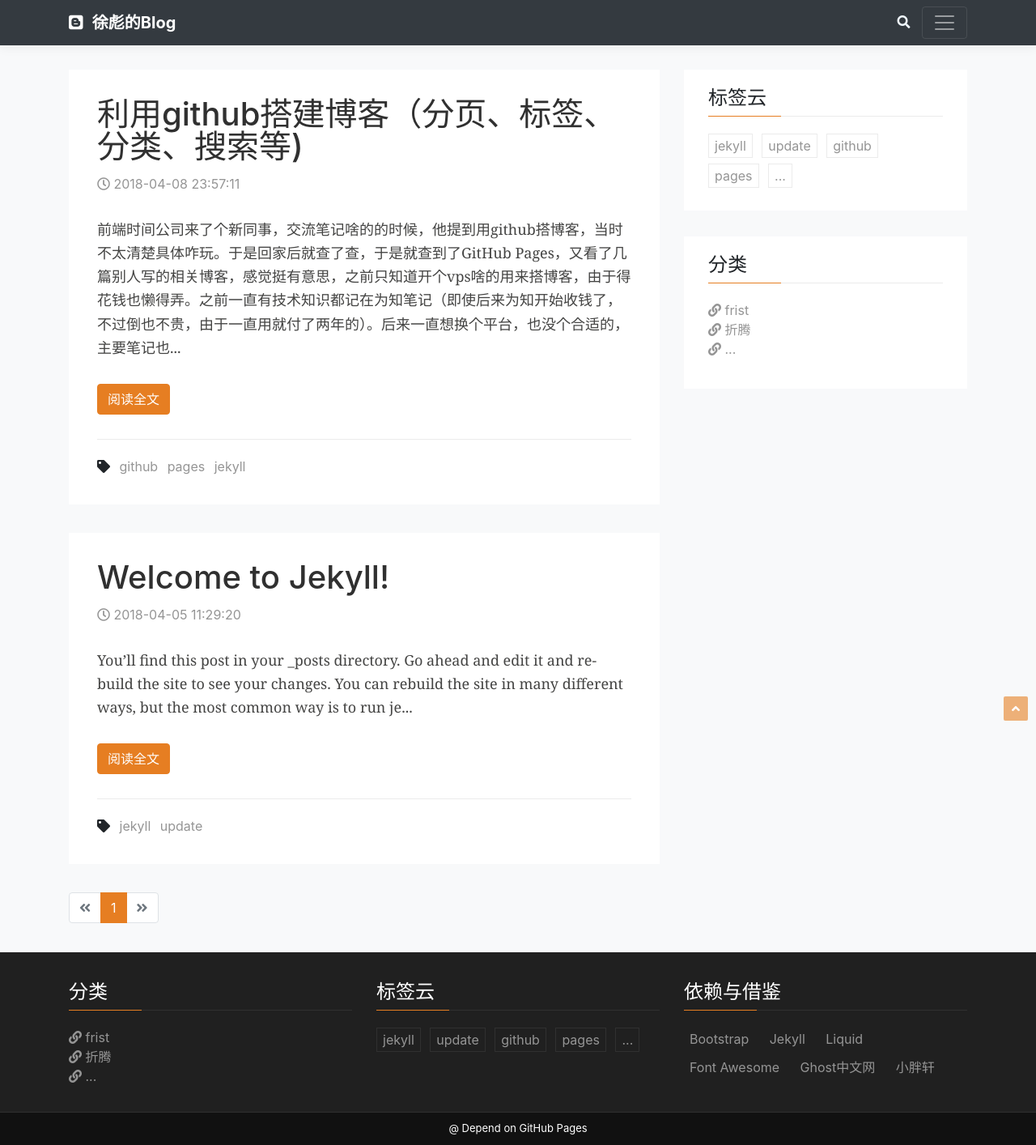
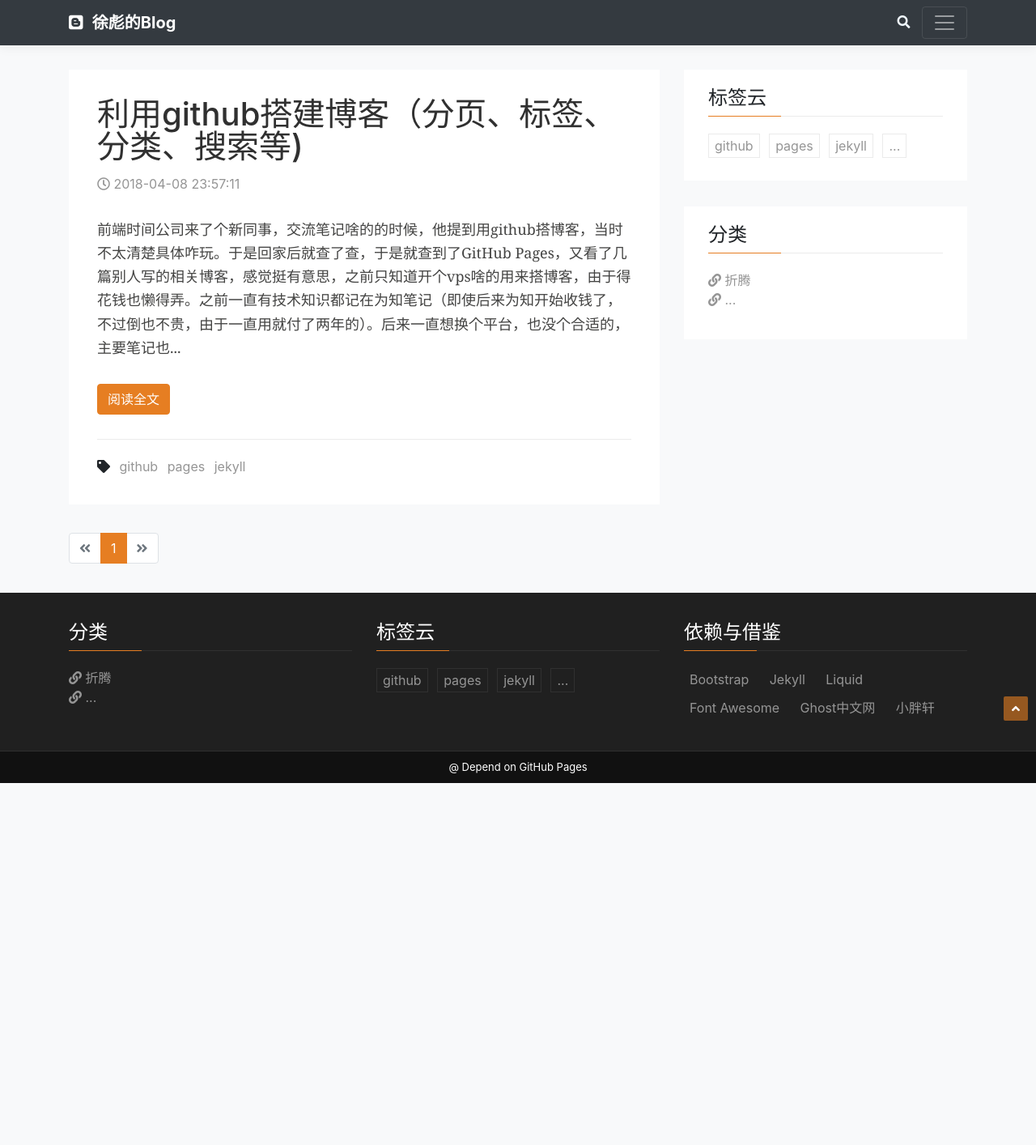
Before and after one commit to xubiaosunny/xubiaosunny.github.io, a Jekyll site: the page built from index.html, in a window 1280 px wide. Shown: the whole page at 81% size. Built offline with Jekyll 4.4.1, drawn with Linux system fonts in a browser that asks for light colours; the list of posts is cut into pages by our own code; after the commit the page ends 967 px from its top, so only the background shows below that.

Commit message:
添加head信息。删除默认博客

````diff
--- a/_includes/head.html
+++ b/_includes/head.html
@@ -1,8 +1,9 @@
 <head>
     <meta charset="utf-8">
     <meta name="viewport" content="width=device-width, initial-scale=1, shrink-to-fit=no">
-    <meta name="description" content="">
-    <meta name="author" content="xubiaosunny@163.com">
+    <meta name="description" content="{{ site.description }}">
+    <meta name="author" content="{{ site.email }}">
+    <meta name="keywords" content="xubiaosunny,{{ site.title }},{% for k in page.tags %}{{ k }},{% endfor %}">
     <link rel="icon" href="../../../../favicon.ico">
     <title>{{ site.title }}</title>
     {%- include css.html -%}
--- a/_posts/jekyll/2018-04-05-welcome-to-jekyll.md
+++ /dev/null
@@ -1,26 +0,0 @@
----
-layout: post
-title:  "Welcome to Jekyll!"
-date:   2018-04-05 19:29:20 +0800
-categories: frist
-tags: jekyll update
----
-You’ll find this post in your `_posts` directory. Go ahead and edit it and re-build the site to see your changes. You can rebuild the site in many different ways, but the most common way is to run `jekyll serve`, which launches a web server and auto-regenerates your site when a file is updated.
-
-To add new posts, simply add a file in the `_posts` directory that follows the convention `YYYY-MM-DD-name-of-post.ext` and includes the necessary front matter. Take a look at the source for this post to get an idea about how it works.
-
-Jekyll also offers powerful support for code snippets:
-
-```ruby
-def print_hi(name)
-  puts "Hi, #{name}"
-end
-print_hi('Tom')
-#=> prints 'Hi, Tom' to STDOUT.
-```
-
-Check out the [Jekyll docs][jekyll-docs] for more info on how to get the most out of Jekyll. File all bugs/feature requests at [Jekyll’s GitHub repo][jekyll-gh]. If you have questions, you can ask them on [Jekyll Talk][jekyll-talk].
-
-[jekyll-docs]: https://jekyllrb.com/docs/home
-[jekyll-gh]:   https://github.com/jekyll/jekyll
-[jekyll-talk]: https://talk.jekyllrb.com/
````
